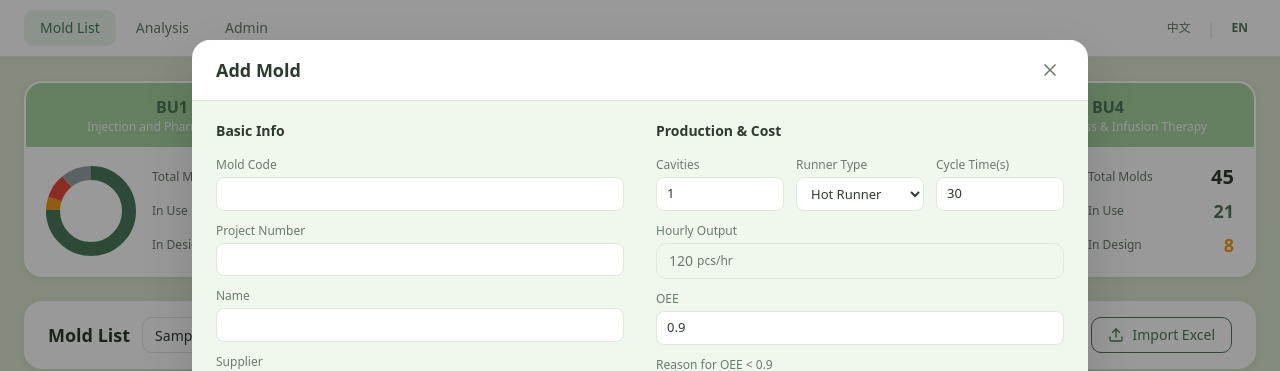
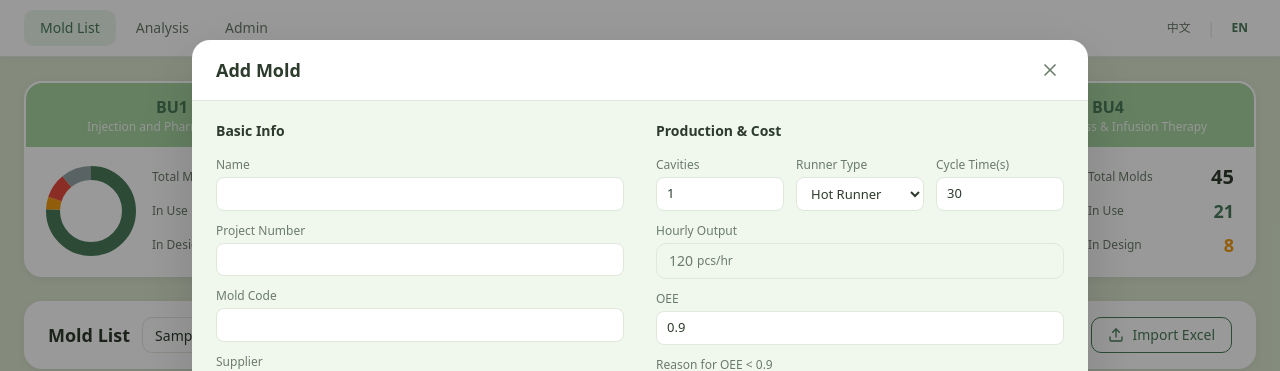
Before and after one commit to erikzhuang-dev/ubzhuangs-robot, a Next.js app: page / in a window 1280 px wide. Both pictures are taken after typing "Sample" into the empty fields and a click on the button "Add". Shown: the top 371 px of the page. Built offline with nearby package versions, Linux system fonts and the light colour scheme.

Commit message:
feat: 添加模具弹窗左列字段顺序调整为名称/项目编号/模具编号/供应商
Coze-Commit-Type: user
Coze-User-ID: 3739915826497834
Coze-Conversation-ID: 11684564

```diff
--- a/src/app/page.tsx
+++ b/src/app/page.tsx
@@ -2083,11 +2083,11 @@ function AddMoldModal({
                 {t.basicInfo}
               </h4>
               <div className="space-y-3">
-                <DetailField label={t.moldCode}>
+                <DetailField label={t.detailName}>
                   <input
                     type="text"
-                    value={newMold.code || ''}
-                    onChange={(e) => onUpdate('code', e.target.value)}
+                    value={lang === 'en' ? (newMold.nameEn || '') : (newMold.name || '')}
+                    onChange={(e) => onUpdate(lang === 'en' ? 'nameEn' : 'name', e.target.value)}
                     className="detail-input"
                   />
                 </DetailField>
@@ -2099,11 +2099,11 @@ function AddMoldModal({
                     className="detail-input"
                   />
                 </DetailField>
-                <DetailField label={t.detailName}>
+                <DetailField label={t.moldCode}>
                   <input
                     type="text"
-                    value={lang === 'en' ? (newMold.nameEn || '') : (newMold.name || '')}
-                    onChange={(e) => onUpdate(lang === 'en' ? 'nameEn' : 'name', e.target.value)}
+                    value={newMold.code || ''}
+                    onChange={(e) => onUpdate('code', e.target.value)}
                     className="detail-input"
                   />
                 </DetailField>
```
